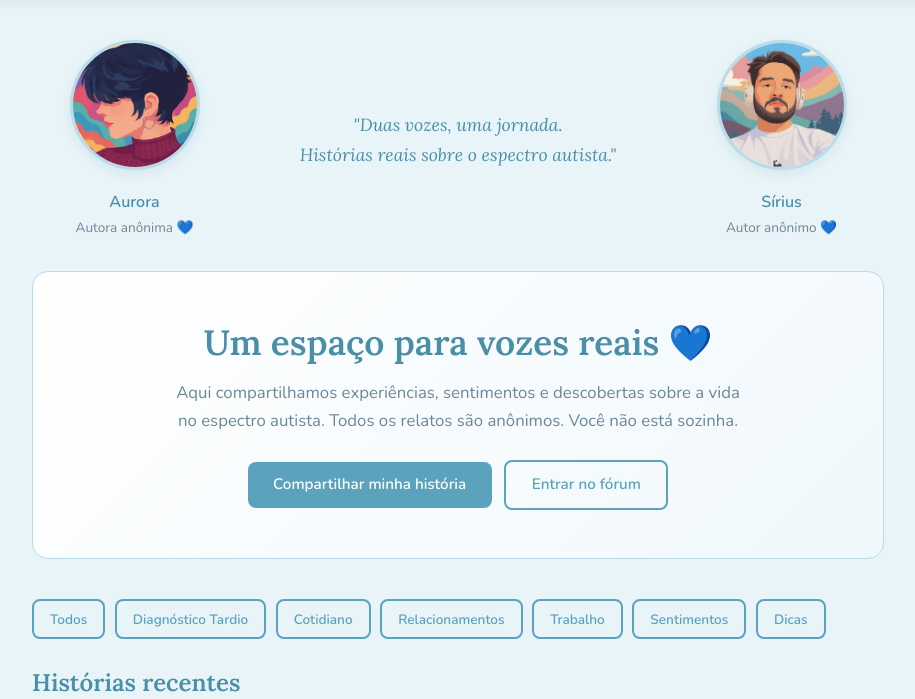
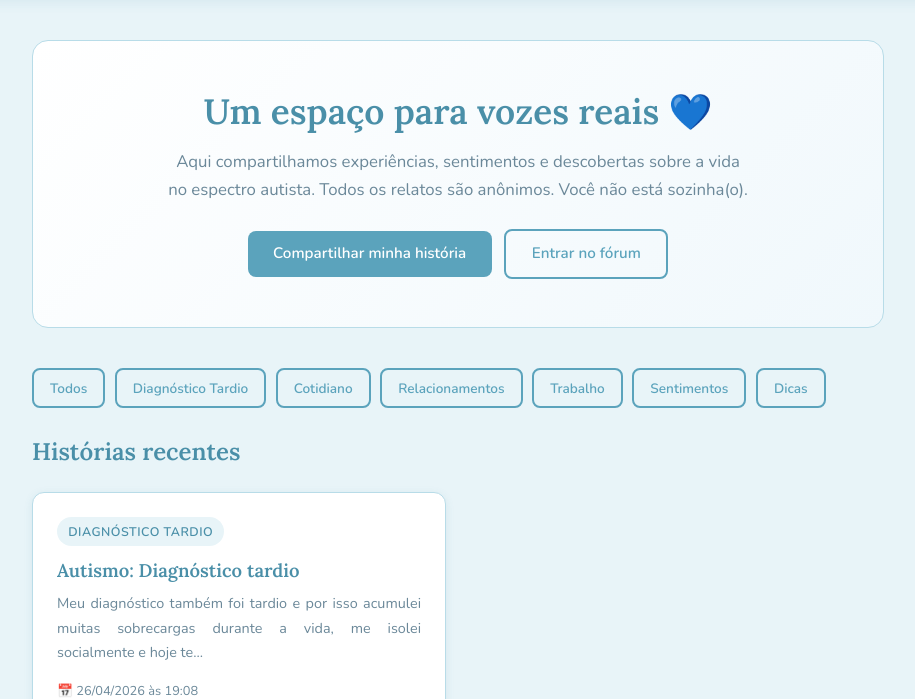
Before and after one commit to ferreirasjppb-ai/minha-jornada-azul, a Flask app: page / in a window 1280 px wide. Shown: the part 66-765 px from the top of the page, without its empty margins (182-1097 px from the left). Run offline with Flask 3, Linux system fonts and the light colour scheme; data comes from the database, SQL or seed files in the repository.

Commit message:
correcoes texto e forum

```diff
--- a/app.py
+++ b/app.py
@@ -159,12 +159,10 @@ def ver_topico(topico_id):
 
 @app.route('/forum/novo', methods=['GET', 'POST'])
 def novo_topico():
-    if not admin_logado():
-        return redirect(url_for('login'))
     if request.method == 'POST':
         titulo = request.form['titulo']
         conteudo = request.form['conteudo']
-        pseudonimo = session['usuario']
+        pseudonimo = request.form['pseudonimo']
         data = datetime.now().strftime('%d/%m/%Y às %H:%M')
         conn = get_db()
         conn.execute(
--- a/templates/index.html
+++ b/templates/index.html
@@ -4,43 +4,19 @@
 
 {% block conteudo %}
 
-<div style="display: flex; justify-content: space-between; align-items: center; margin-bottom: 2rem; gap: 1rem; flex-wrap: wrap;">
-
-    <div style="text-align: center; flex: 1; min-width: 140px;">
-        <img src="{{ url_for('static', filename='caricatura_Aurora.jpg') }}"
-             alt="Aurora"
-             style="width: 130px; height: 130px; border-radius: 50%; border: 3px solid var(--azul-medio); object-fit: cover; box-shadow: 0 4px 12px var(--sombra);">
-        <p style="margin-top: 0.6rem; font-weight: 600; color: var(--azul-escuro); font-size: 1rem;">Aurora</p>
-        <p style="font-size: 0.85rem; color: var(--texto-suave);">Autora anônima 💙</p>
-    </div>
-
-    <div style="text-align: center; flex: 2; min-width: 200px;">
-        <p style="font-family: 'Lora', serif; font-size: 1.1rem; color: var(--azul-escuro); font-style: italic;">
-            "Duas vozes, uma jornada.<br>Histórias reais sobre o espectro autista."
-        </p>
-    </div>
-
-    <div style="text-align: center; flex: 1; min-width: 140px;">
-        <img src="{{ url_for('static', filename='caricatura_Sírius.jpg') }}"
-             alt="Sírius"
-             style="width: 130px; height: 130px; border-radius: 50%; border: 3px solid var(--azul-medio); object-fit: cover; box-shadow: 0 4px 12px var(--sombra);">
-        <p style="margin-top: 0.6rem; font-weight: 600; color: var(--azul-escuro); font-size: 1rem;">Sírius</p>
-        <p style="font-size: 0.85rem; color: var(--texto-suave);">Autor anônimo 💙</p>
-    </div>
-
-</div>
-
+<!-- Banner de boas-vindas -->
 <div class="hero">
     <h1>Um espaço para vozes reais 💙</h1>
     <p>
         Aqui compartilhamos experiências, sentimentos e descobertas sobre a vida no espectro autista.
-        Todos os relatos são anônimos. Você não está sozinha.
+        Todos os relatos são anônimos. Você não está sozinha(o).
     </p>
     <a href="{{ url_for('novo_post') }}" class="btn btn-primario">Compartilhar minha história</a>
     &nbsp;
     <a href="{{ url_for('forum') }}" class="btn btn-secundario">Entrar no fórum</a>
 </div>
 
+<!-- Filtros por categoria -->
 <div style="margin-bottom: 1.5rem; display: flex; gap: 0.6rem; flex-wrap: wrap;">
     <a href="{{ url_for('index') }}" class="btn btn-secundario" style="padding: 0.4rem 1rem; font-size: 0.85rem;">Todos</a>
     {% for cat in ['Diagnóstico Tardio', 'Cotidiano', 'Relacionamentos', 'Trabalho', 'Sentimentos', 'Dicas'] %}
@@ -50,6 +26,7 @@
     {% endfor %}
 </div>
 
+<!-- Título da seção -->
 {% if categoria_atual is defined and categoria_atual %}
     <h2 style="font-family: 'Lora', serif; color: var(--azul-escuro); margin-bottom: 1.2rem;">
         Categoria: {{ categoria_atual }}
@@ -60,6 +37,7 @@
     </h2>
 {% endif %}
 
+<!-- Grade de posts -->
 {% if posts %}
     <div class="grid-posts">
         {% for post in posts %}
@@ -70,6 +48,7 @@
                     {{ post['titulo'] }}
                 </a>
             </h2>
+            <!-- Mostra só os primeiros 120 caracteres do conteúdo -->
             <p>{{ post['conteudo'][:120] }}{% if post['conteudo']|length > 120 %}...{% endif %}</p>
             <span class="card-data">📅 {{ post['data_criacao'] }}</span>
         </div>
```
